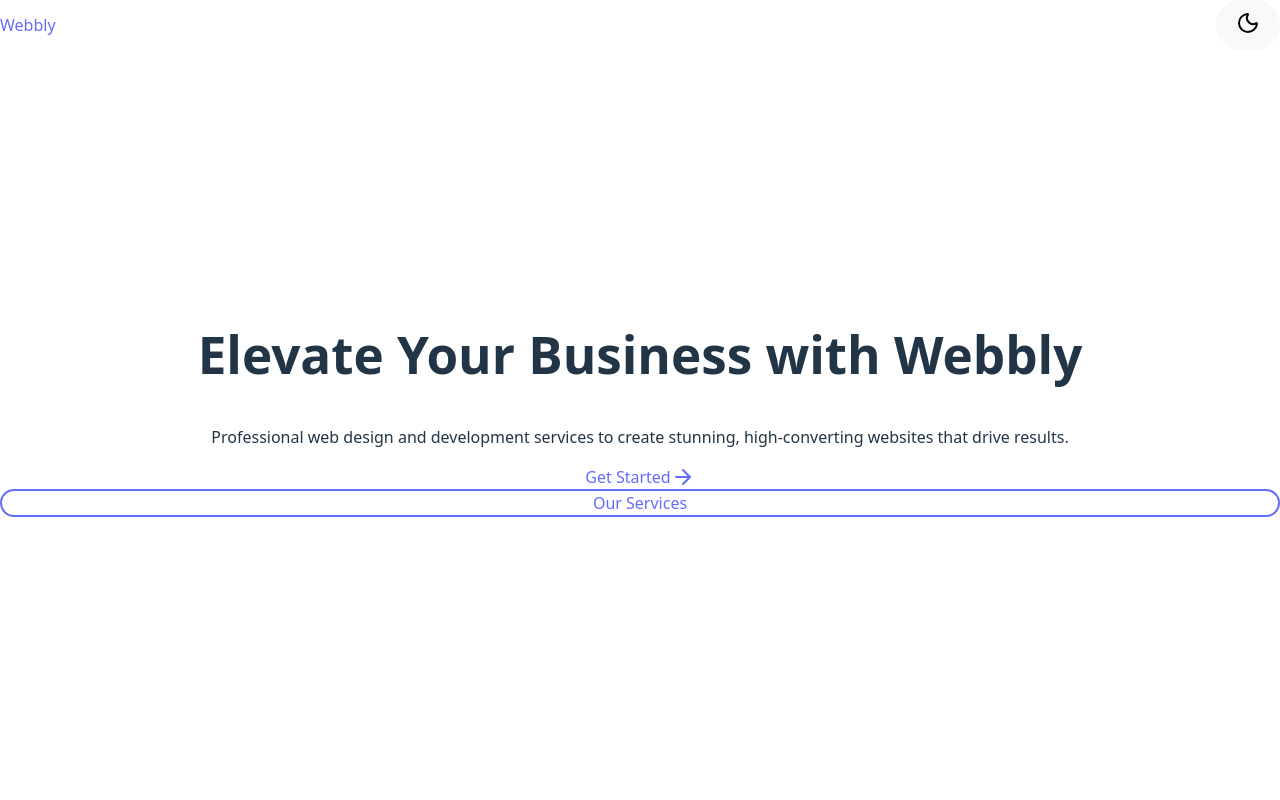
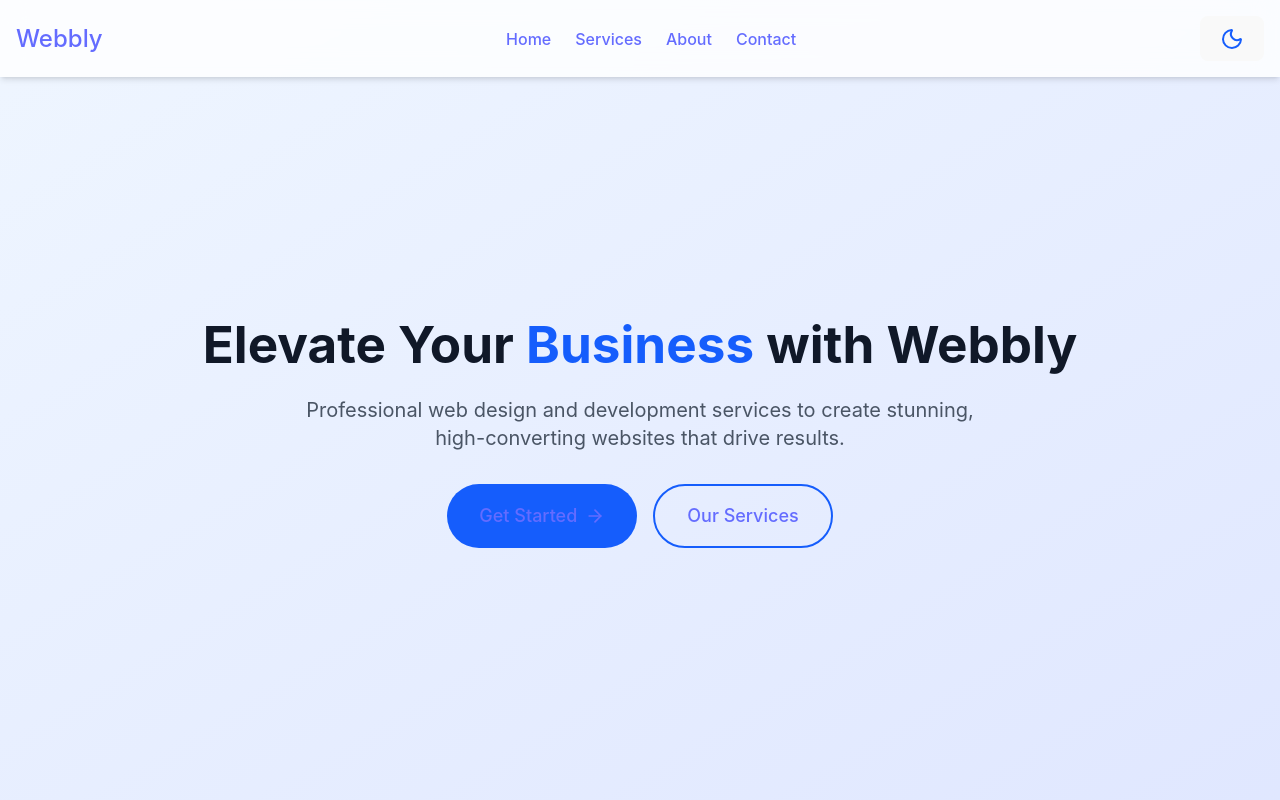
Before and after one commit to WailSolaiman/webbly, a React (Vite) app: page / in a window 1280 px wide. Shown: the top 800 px of the page. Built offline with nearby package versions, Linux system fonts and the light colour scheme.

Commit message:
Update to Tailwind v4 import and add global styles

```diff
--- a/src/index.css
+++ b/src/index.css
@@ -1,6 +1,16 @@
-@tailwind base;
-@tailwind components;
-@tailwind utilities;
+@import "tailwindcss";
+
+@layer base {
+  html {
+    @apply scroll-smooth;
+  }
+
+  body {
+    @apply overflow-x-hidden;
+    font-family: "Inter", -apple-system, BlinkMacSystemFont, "Segoe UI", Roboto,
+      sans-serif;
+  }
+}
 
 :root {
   font-family: system-ui, Avenir, Helvetica, Arial, sans-serif;
```
